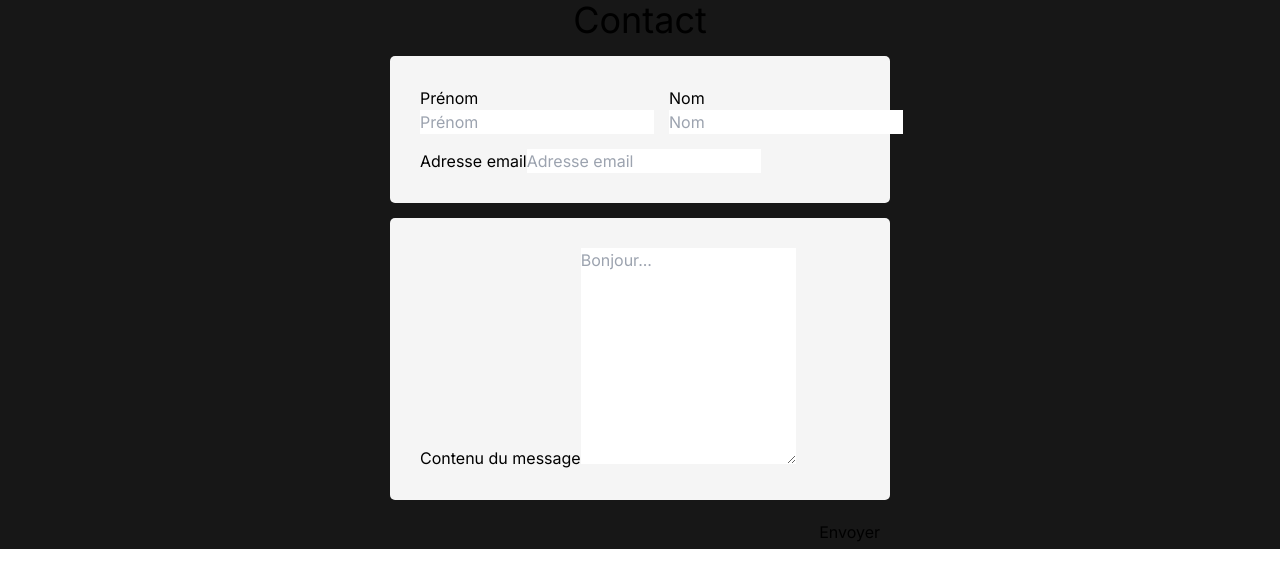
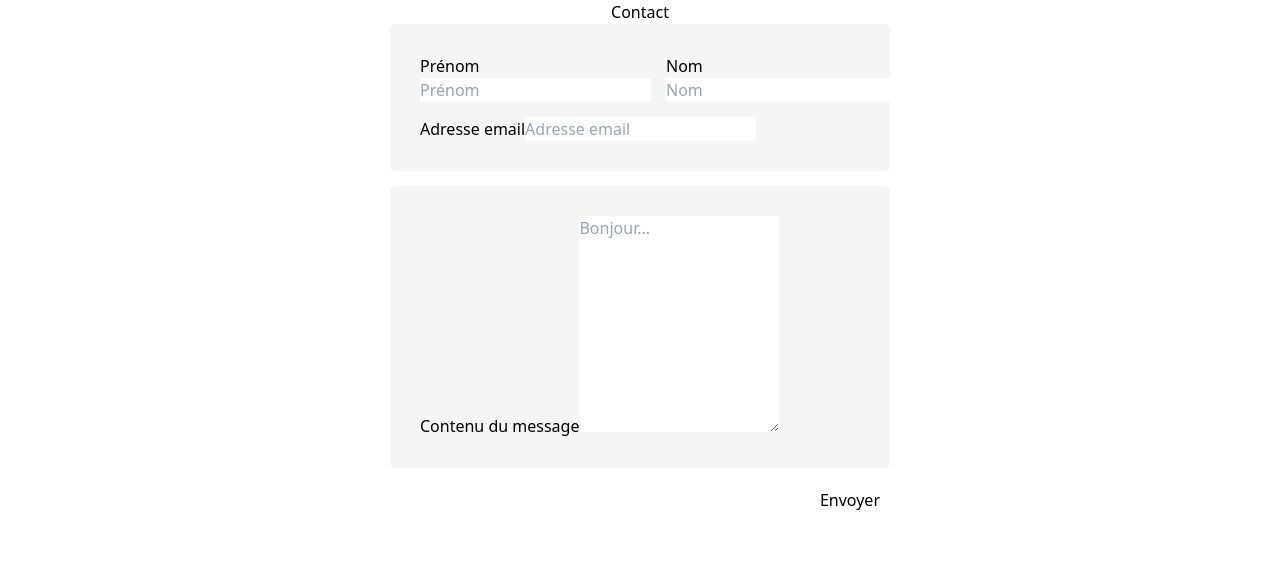
Before and after one commit to latelier22/artisans-strapi, a Next.js app: page /email in a window 1280 px wide. Shown: the top 588 px of the page. Built offline with nearby package versions, Linux system fonts and the light colour scheme; what tw-elements would draw is missing.

Commit message:
ligthbox ok en page d'acceuil @apply tailwind dans global.css page title ok

```diff
--- a/app/MyLightBox.jsx
+++ b/app/MyLightBox.jsx
@@ -1,7 +1,5 @@
-// TW Elements is free under AGPL, with commercial license required for specific uses. See more details: https://tw-elements.com/license/ and contact us for queries at tailwind@mdbootstrap.com
 "use client";
-import React from "react";
-import { useEffect } from "react";
+import React, { useEffect } from "react";
 
 const MyLightBox = ({ photos }) => {
   useEffect(() => {
@@ -12,31 +10,38 @@ const MyLightBox = ({ photos }) => {
     init();
   }, []);
 
+  function getBaseUrl(url) {
+    const baseUrl = url.startsWith('/uploads')
+      ? process.env.NEXT_PUBLIC_STRAPI_URL
+      : `images/`;
+    return baseUrl;
+  }
+
   return (
-
-
     <div className="flex items-center justify-center mx-auto">
       <div
         data-te-lightbox-init
         className="flex flex-col lg:flex-row flex-wrap lg:space-x-2 lg:space-y-2 justify-center"
       >
-    {photos.map((photo, index) => (
+        {photos.map((photo, index) => {
+          const baseUrl = getBaseUrl(photo.url);
+
+          return (
             <div
               key={index}
               className="flex mx-auto w-full h-auto lg:w-1/5 "
             >
               <img
-          src={`images/${photo.url}`}
-          data-te-img={`images/${photo.url}`}
-          alt={photo.alt}
+                src={`${baseUrl}${photo.url}`}
+                data-te-img={`${baseUrl}${photo.url}`}
+                alt={photo.alt || "Image"}
                 className={`mb-5 w-72 h-72 object-cover object-center cursor-zoom-in data-[te-lightbox-disabled]:cursor-auto`}
               />
             </div>
-    ))}
+          );
+        })}
       </div>
     </div>
-
-
   );
 };
 
--- a/app/Section.jsx
+++ b/app/Section.jsx
@@ -6,7 +6,7 @@ const Section = ({section}) => {
 
 
 
-<section className="container mx-auto my-8 p-4  first-line:rounded-md dark:bg-black border-gold-500 border-solid border-2">
+<section className="container mx-auto my-8 p-4  first-line:rounded-md  border-solid border-2">
 <h2 className="text-2xl  font-bold mb-10">
 {section.title}
 </h2>
--- a/app/globals-strapi.css
+++ b/app/globals-strapi.css
@@ -1,80 +1,25 @@
-@import url("https://fonts.googleapis.com/css?family=Roboto:300,400,500,700,900&display=swap");
 @tailwind base;
 
 @layer base {
-
-    :root {
-      --primary-text-color: #4f4f4f;
-      --primary-bg-color: #ffffff;
-      --dark-text-color: #f3e2bc; /* Utilisé pour le mode sombre */
-      /* --dark-text-color: #f3e2bc; Utilisé pour le mode sombre */
-      --dark-bg-color: #121212; /* Utilisé pour le mode sombre */
-    }
-
   html {
-    /* @apply text-[#4f4f4f]; */
-    @apply bg-white;
-    @apply flex-col;
+    @apply bg-white flex-col;
   }
   html.dark {
-    @apply text-neutral-50;
-    @apply bg-neutral-800;
+    @apply text-neutral-50 bg-neutral-800;
   }
 }
 
 @tailwind components;
+
+/*
+@layer components {
+  .cms-content > p {
+    @apply mt-8}
+
+
+  }
+
+} */
+
+
 @tailwind utilities;
-
-h1 {
-  @apply text-4xl mb-4;
-}
-
-h2 {
-  @apply text-3xl mb-2;
-  color: red
-}
-
-h3 {
-  @apply text-2xl mb-2;
-}
-
-h4 {
-  @apply text-xl mb-2;
-}
-
-h5 {
-  @apply text-lg mb-2;
-}
-
-h6 {
-  @apply text-base mb-2;
-}
-
-p {
-  @apply mb-4;
-  color: red
-}
-
-blockquote {
-  @apply border-l-4 border-gray-200 italic my-8 pl-8;
-}
-
-img {
-  @apply my-8 object-cover w-full;
-}
-
-.prose h1 {
-  color: var(--dark-text-color)
-}
-
-.prose h2 {
-  color: var(--dark-text-color)
-}
-
-section{
-  color: white
-}
-
-section h2{
-  color: brown
-}
--- a/app/globals.css
+++ b/app/globals.css
@@ -1,80 +1,25 @@
-@import url("https://fonts.googleapis.com/css?family=Roboto:300,400,500,700,900&display=swap");
 @tailwind base;
 
 @layer base {
-
-    :root {
-      --primary-text-color: #4f4f4f;
-      --primary-bg-color: #ffffff;
-      --dark-text-color: #f3e2bc; /* Utilisé pour le mode sombre */
-      /* --dark-text-color: #f3e2bc; Utilisé pour le mode sombre */
-      --dark-bg-color: #121212; /* Utilisé pour le mode sombre */
-    }
-
   html {
-    /* @apply text-[#4f4f4f]; */
-    @apply bg-white;
-    @apply flex-col;
+    @apply bg-white flex-col;
   }
   html.dark {
-    @apply text-neutral-50;
-    @apply bg-neutral-800;
+    @apply text-neutral-50 bg-neutral-800;
   }
 }
 
 @tailwind components;
+
+/*
+@layer components {
+  .cms-content > p {
+    @apply mt-8}
+
+
+  }
+
+} */
+
+
 @tailwind utilities;
-
-h1 {
-  @apply text-4xl mb-4;
-}
-
-h2 {
-  @apply text-3xl mb-2;
-  color: red
-}
-
-h3 {
-  @apply text-2xl mb-2;
-}
-
-h4 {
-  @apply text-xl mb-2;
-}
-
-h5 {
-  @apply text-lg mb-2;
-}
-
-h6 {
-  @apply text-base mb-2;
-}
-
-p {
-  @apply mb-4;
-  color: red
-}
-
-blockquote {
-  @apply border-l-4 border-gray-200 italic my-8 pl-8;
-}
-
-img {
-  @apply my-8 object-cover w-full;
-}
-
-.prose h1 {
-  color: var(--dark-text-color)
-}
-
-.prose h2 {
-  color: var(--dark-text-color)
-}
-
-section{
-  color: white
-}
-
-section h2{
-  color: brown
-}
--- a/app/layout.jsx
+++ b/app/layout.jsx
@@ -1,29 +1,19 @@
 import React from 'react';
-import { Inter } from 'next/font/google';
+
 import './globals.css';
 import './page.module.css';
-import { site } from './site';
-
-const inter = Inter({ subsets: ['latin'] });
-
 
 
 export default function RootLayout({
-  children,
-  pageTitle,
-  pageDescription,
-  pageTags,
-  isHomePage // Ajoutez un paramètre pour indiquer si la page est la page d'accueil
+  children
 }) {
-
-
   return (
     <html lang="en" className={process.env.THEME}>
       <head>
         <meta charSet="UTF-8" />
         <meta name="viewport" content="width=device-width, initial-scale=1.0" />
       </head>
-      <body className={`${inter.className} bg-neutral-900`}>
+      <body className={``}>
         {children}
       </body>
     </html>
--- a/app/page.js
+++ b/app/page.js
@@ -1,77 +1,71 @@
 import React from "react";
 import RootLayout from "../app/layout";
-import {cards, sections, Pages} from "./site"
+import {cards, sections, Pages} from "./site";
 
 import Navbar from "./NavBarClient";
 import HeaderSimple from "./headerSimple";
 import Footer from "./Footer";
 import Cards from "./Cards";
 import Section from "./Section";
-import Title from "./Title"
+import Title from "./Title";
 import MyLightBox from "./MyLightBox";
 
-import fetchSite from "./component/fetchSite"
-import fetchPages from"./component/fetchPages"
+import fetchSite from "./component/fetchSite";
+import fetchPages from"./component/fetchPages";
 import fetchFooter from "./component/fetchFooter";
 import fetchHeader from "./component/fetchHeader";
-
 
 export async function generateMetadata({ params }, parent) {
   const pageSlug = "accueil"; // Pour tester
   let page = Pages[pageSlug]; // Récupérer la page initiale
-  const apiPage = await fetchPages(); // Récupérer les données de la page depuis l'API
+  const apiPage = await fetchPages(pageSlug); // Récupérer les données de la page depuis l'API
 
-
-    const site = await fetchSite()
-
-
+  console.log("page", apiPage);
+  const site = await fetchSite();
 
   // Vérifier si les données de la page API existent et ne sont pas vides
-  if (apiPage && apiPage[pageSlug]) {
-    const apiPageData = apiPage[pageSlug]; // Données de la page depuis l'API
+  if (apiPage) {
+    const apiPageData = apiPage; // Données de la page depuis l'API
 
     // Parcourir chaque clé de la page initiale
     for (const key in page) {
       // Vérifier si la clé existe dans les données de la page API et si sa valeur n'est pas vide
-      if (apiPageData[key] && apiPageData[key].trim() !== "") {
+      if (apiPageData[key] && typeof apiPageData[key] === 'string' && apiPageData[key].trim() !== "") {
         // Remplacer la valeur de la page initiale par la valeur de la page API
         page[key] = apiPageData[key];
+      } else if (apiPageData[key] && typeof apiPageData[key] === 'object' && !Array.isArray(apiPageData[key])) {
+        // Traiter les objets spécifiques
+        page[key] = { ...page[key], ...apiPageData[key] };
       }
     }
   }
 
+  console.log("page.title ", page.title);
+  console.log("site.title", site.title);
+
   return {
     title: `${page.title} | ${site.title}`, // Retourner le titre mis à jour
-    keywords : page.tags ? page.tags.split(',').map(tag => tag.trim()) : [] ,
-    description : page.description ? page.description : ""
+    keywords: page.tags ? page.tags.split(',').map(tag => tag.trim()) : [],
+    description: page.description ? page.description : ""
   };
 }
 
+async function Home() {
+  // Dynamic metadata for the home page
 
-
-
-// export const metadata =
-// {
-//   title: Pages["accueil"].title
-// }
-
-
-async function Home () {
-  // Dynamic metadata for the home page
-  const page = Pages["accueil"];
-  const pageTitle = page.title
+  const pageSlug = "accueil";
+  let page = Pages[pageSlug];
+  const apiPage = await fetchPages(pageSlug);
+  page = apiPage ? apiPage : page;
+  const pageTitle = page.title;
   const pageDescription = page.description;
 
-  const photos = [];
-
+    // Récupération des photos correctement avec id et attributes
+    const photos = apiPage && apiPage.photos ? apiPage.photos.data.map(photo => ({ id: photo.id, ...photo.attributes })) : page.photos;
   const backgroundColor = "bg-teal-500";
 
   const footer = await fetchFooter();
-
-    const header = await fetchHeader();
-
-
-
+  const header = await fetchHeader();
 
   return (
     <RootLayout pageTitle={pageTitle} pageDescription={pageDescription} pageTags={page.tags}>
@@ -79,11 +73,9 @@ async function Home () {
       <HeaderSimple photos={photos} title={"Page d'accueil"} header={header}/>
 
       <Title title="Dernières réalisations" />
-      <MyLightBox photos={page.photos} nombre={4}/>
-
+      {photos ? <MyLightBox photos={photos} nombre={4}/> : null}
 
       <Section section={sections[0]} />
-
 
       <div className="bg-white dark:bg-neutral-900 dark:text-gold-500">
         <Cards cards={cards} buttonColor={backgroundColor} />
--- a/app/site.js
+++ b/app/site.js
@@ -488,6 +488,10 @@ export const Pages = {
     description: "Ker Protec propose une gamme complète de services pour la rénovation et la décoration de votre intérieur, ainsi que pour l'entretien et la protection de vos façades et toitures à Vannes et ses environs, y compris Auray, Lorient, Pontivy, Quiberon et d'autres villes du Morbihan. Nos experts réalisent des travaux de peinture intérieure, revêtements muraux, ravalement de façade, peinture extérieure, nettoyage de façade, nettoyage de toiture et traitement anti-mousse. Contactez-nous pour des solutions sur mesure et une qualité professionnelle."
     ,
     photos: [
+      { url: "peinture-interieur-21-02-24-1.jpeg", alt: "" },
+      { url: "peinture-interieur-21-02-24-2.jpeg", alt: "" },
+      { url: "peinture-interieur-21-02-24-3.jpeg", alt: "" },
+      { url: "peinture-interieur-21-02-24-4.jpeg", alt: "" },
     ],
     sections: [
 
```
Lines whose indentation alone changed are shown as unchanged.
